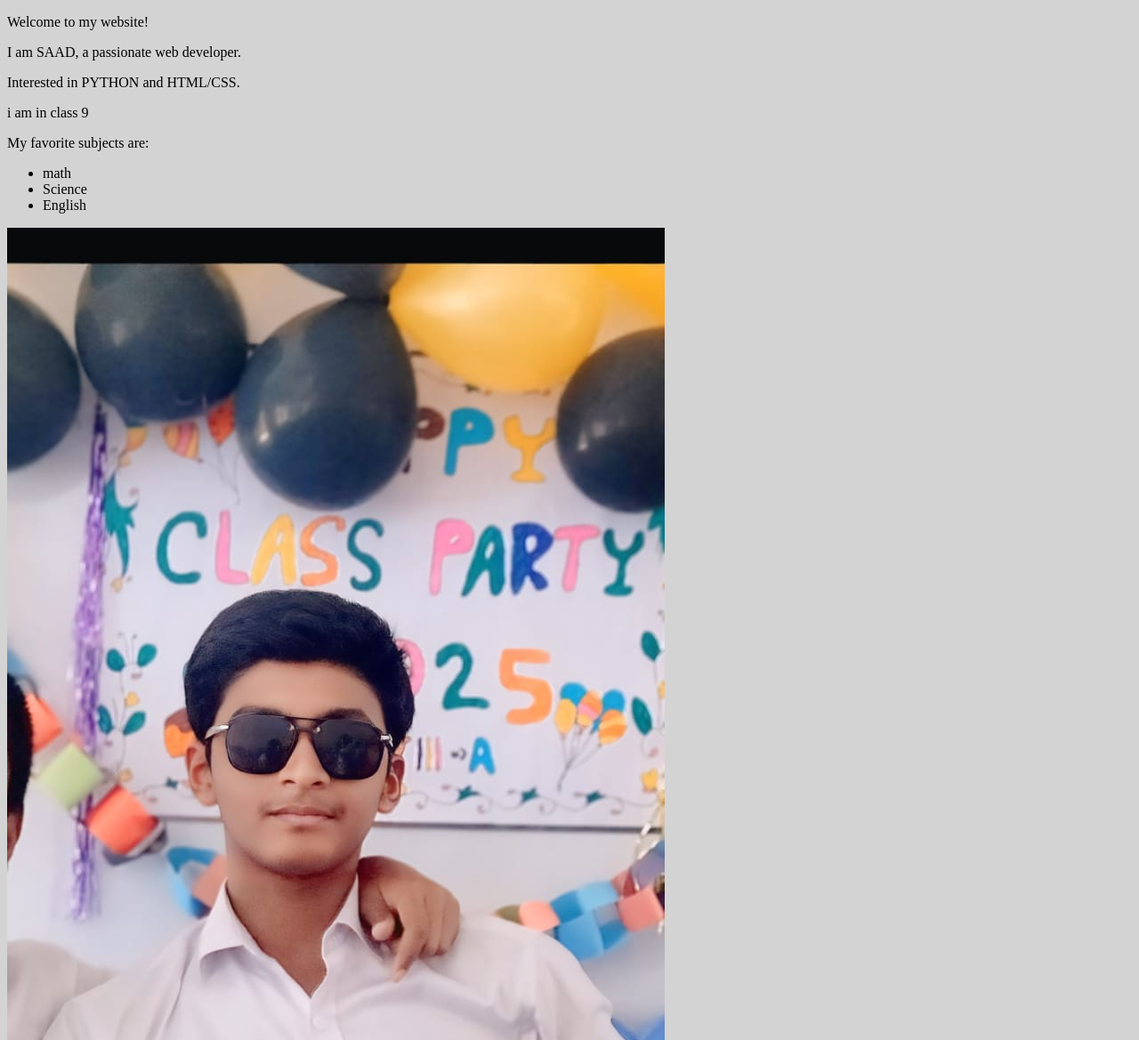
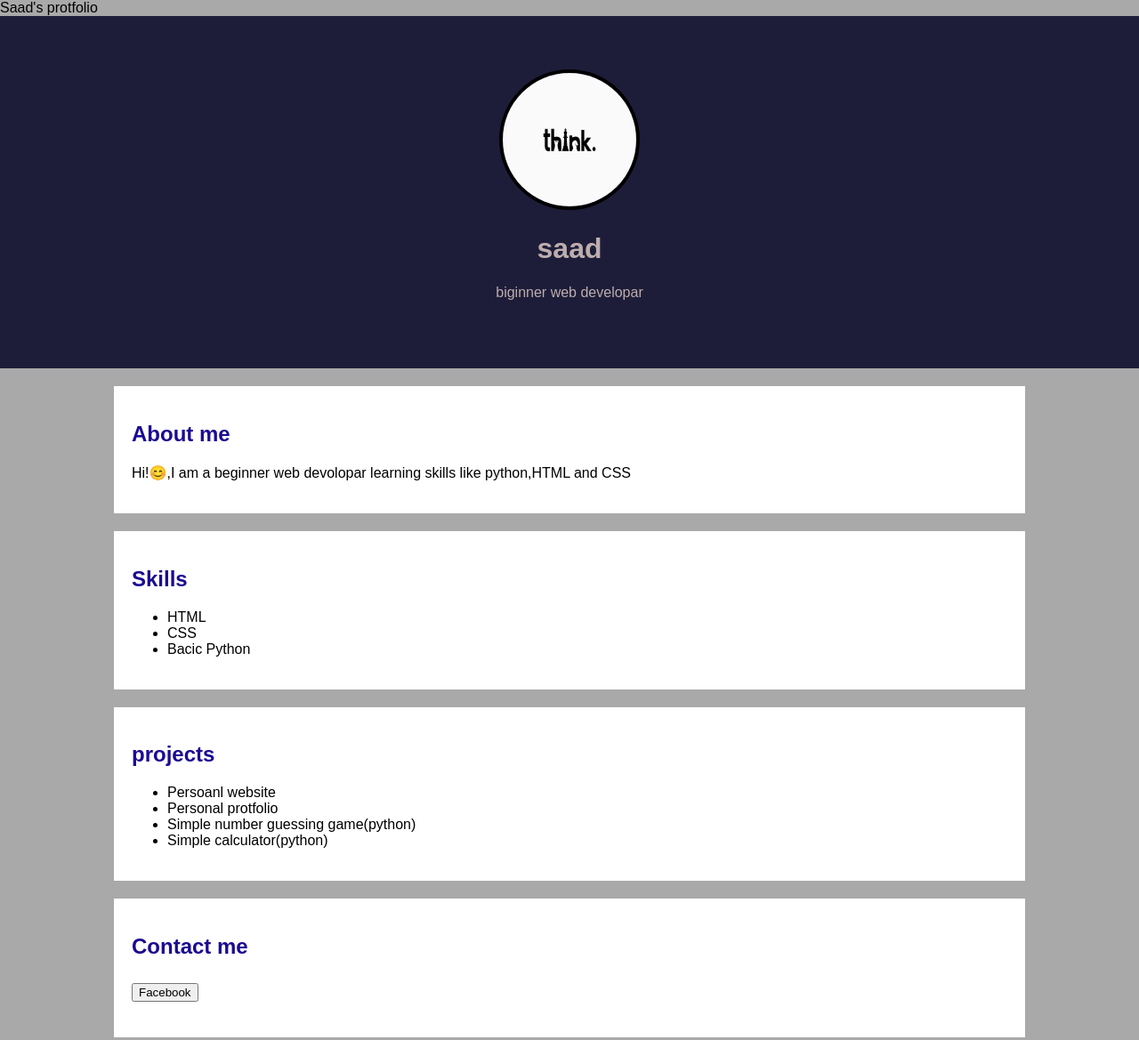
Before and after one commit to ilinhasansaad-del/saad-website, a plain HTML site: page index.html in a window 1280 px wide. Shown: the top 1169 px of the page at 89% size. Drawn offline with Linux system fonts and the light colour scheme.

Commit message:
Update index.html

```diff
--- a/index.html
+++ b/index.html
@@ -1,49 +1,94 @@
 <!DOCTYPE html>
 <html>
     <head>
-        <title>Saads </title>
+        <titl>Saad's protfolio</titl>
         <style>
+            body{
+                margin:auto;
+                font-family: Arial, Helvetica, sans-serif;
+                background-color: darkgray;
+            }
+
+            .hero{
+                background-color: rgb(29, 29, 57);
+                color: rgb(189, 173, 173);
+                text-align: center;
+                padding: 60px;
+            }
+
+            .hero img{
+                width: 150px;
+                height: 150px;
+                border-radius: 50%;
+                border: 4px solid black;
+            }
+
+            .container{
+                width: 80%;
+                margin: auto;
+            }
+
+            .section{
+                background: rgb(255, 255, 255);
+                margin-top: 20px;
+                padding: 20px;
+                border-radius: 10x;
+            }
             h2{
-                color :blue;
+                color: rgb(27, 11, 145);
             }
-            button{
-                color: rgba(25, 28, 197, 0.937);
+            .bnt{
+                display: inline-block;
+                background: #250f0f;
+                color: white;
+                text-decoration: none;
+                padding: 20px 25px;
+                border-radius: 5px;
             }
-            body{
-                background-color:lightgray;
-            }
+
         </style>
     </head>
     <body>
-<P>Welcome to my website!</P>
-<p>I am SAAD, a passionate web developer.</p>
-<p>Interested in PYTHON and HTML/CSS.</p>
-<P>i am in class 9</P>
-<p>My favorite subjects are:</p>
-<ul>
-    <li>math</li>
-    <li>Science</li>
-    <li>English</li>
-</ul>
-<img src="saad2.jpeg" alt="image of saad">
-<h2>Its me!!</h2>
+        <div class="hero">
+            <img src="abcdef.jpg" alt="my photo">
 
+            <h1>saad</h1>
 
-<a href="http://www.youtube.com ">
-    <button>My favourite website</button>
-</a>
-<br>
-<a href="http://www.google.com">
-    <button>My other favourite wbsite</button>
-</a>
-<br>
-<a href="https://www.facebook.com/profile.php?id=61586680001427">
-    <button>CLICK ME FOR MORE INFO!</button>
-</a>
-<br>
-<h3>Contact me...</h3>
-<a href="https://mail.google.com/mail/?view=cm&fs=1&to=ilinhasansaad@gmail.com">
-    <button>Send me an email!😊</button>
-</a>
-</body>
+            <p>biginner web developar</p>
+        </div>
+        <div class="container">
+
+            <div class="section">
+                <h2>About me</h2>
+                <p>
+                    Hi!😊,I am a beginner web devolopar learning skills like python,HTML and CSS
+                </p>
+            </div>
+
+            <div class="section">
+                <h2>Skills</h2>
+
+                <ul>
+                    <li> HTML</li>
+                    <li> CSS</li>
+                    <li> Bacic Python</li>
+                </ul>
+            </div>
+
+            <div class="section">
+                <h2>projects</h2>
+                <ul>
+                    <li>Persoanl website</li>
+                    <li>Personal protfolio</li>
+                    <li>Simple number guessing game(python)</li>
+                    <li>Simple calculator(python)</li>
+                </ul>
+            </div>
+            <div class="section">
+                <h2>Contact me</h2>
+                <a herf="https://www.facebook.com/profile.php?id=61586680001427">
+                    <h2><button>Facebook</button></h2>
+                </a>
+            </div>
+    </body>
 </html>
```
